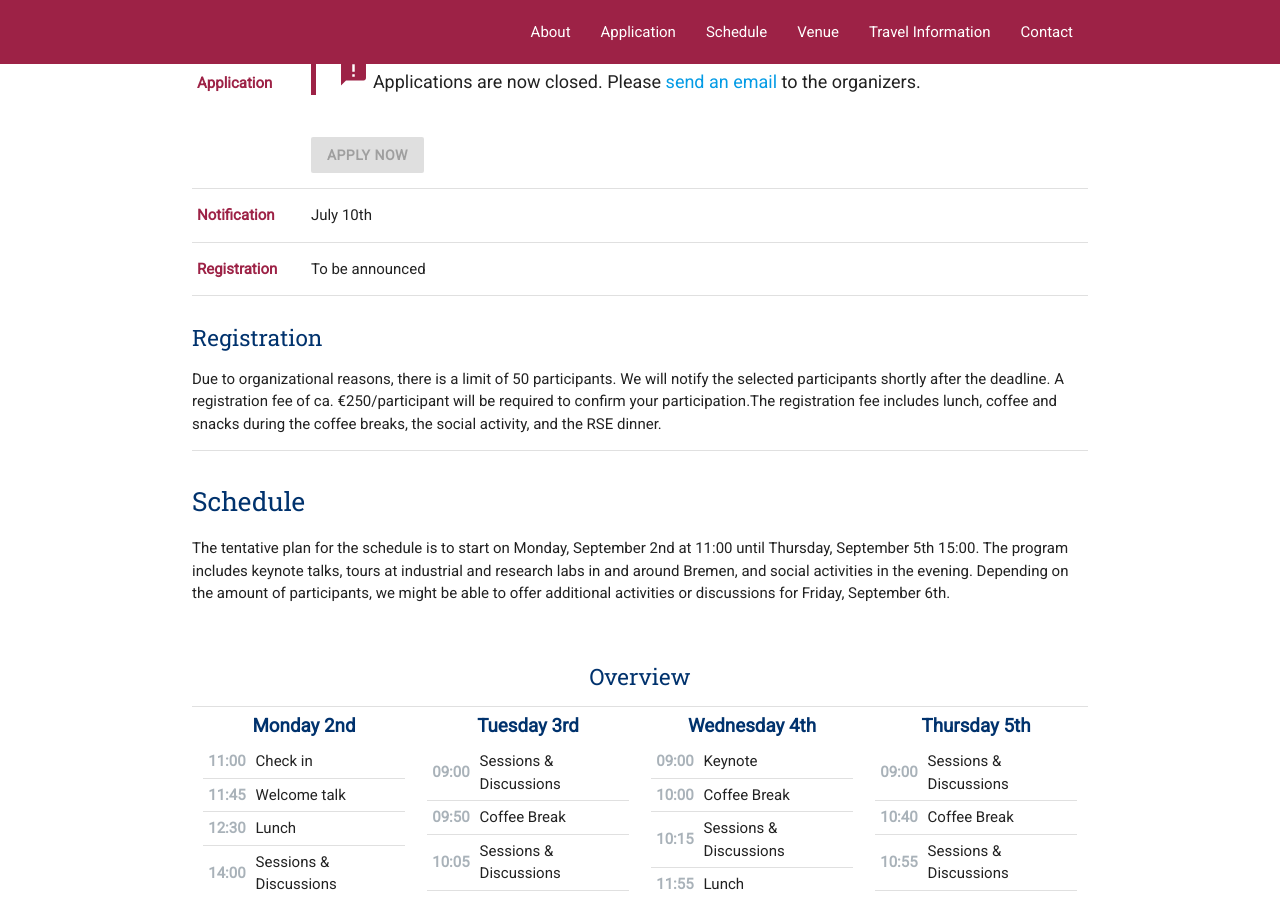
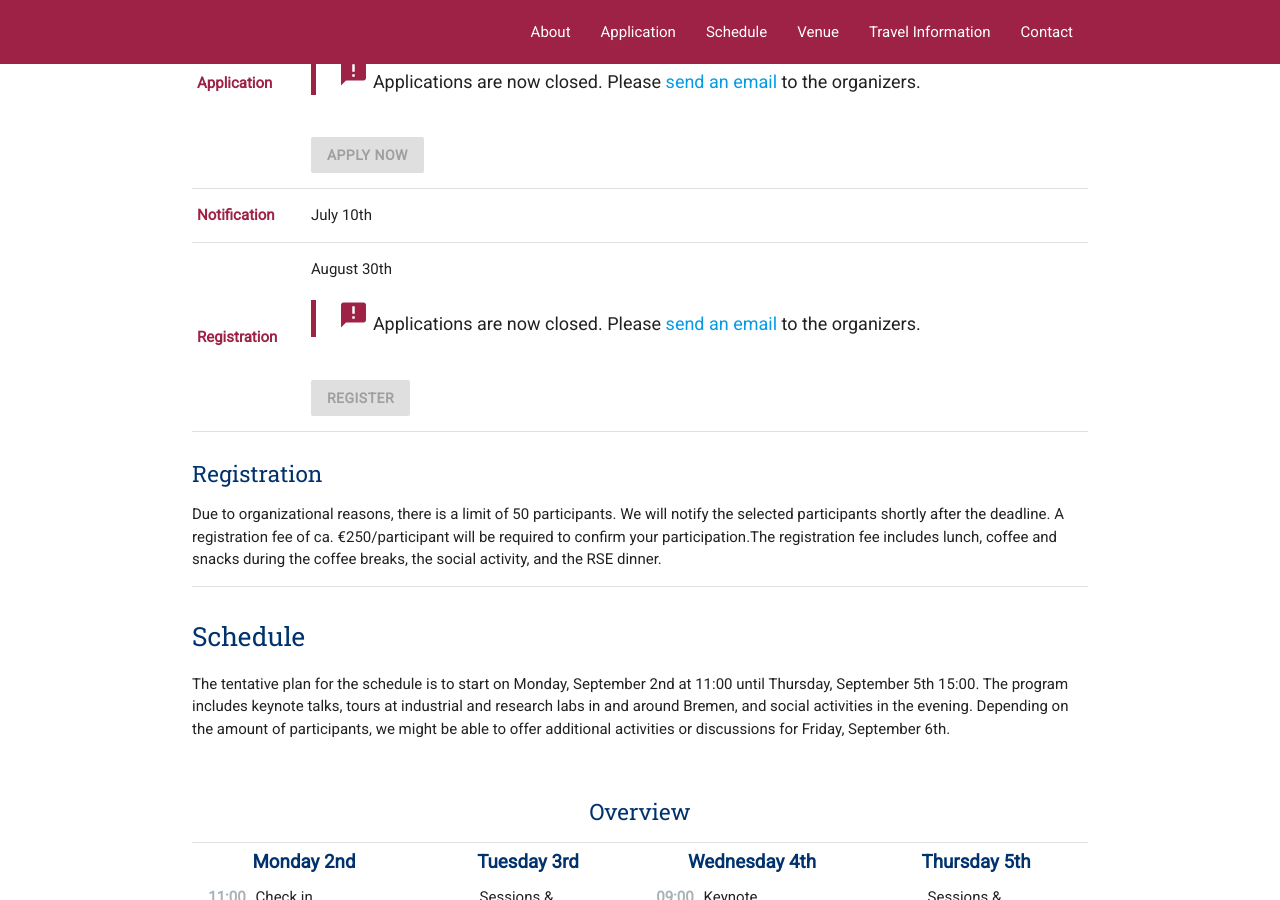
Before and after one commit to rsemeeting/rse2025, a Jekyll site: the page built from index.md, in a window 1280 px wide and 900 px high, scrolled down 1264 px. Built offline with Jekyll 4.4.1, drawn with Linux system fonts in a browser that asks for light colours; comment, search, counter and statistics services are not loaded; our own code applies the rules of GitHub Pages for plain Markdown files; some of the changed text lies outside the part shown.

Commit message:
Add registration dates and link

```diff
--- a/_config.yaml
+++ b/_config.yaml
@@ -17,7 +17,7 @@ dates:
     extension: June 22nd
   notification: July 10th
   registration:
-    deadline: To be announced
+    deadline: August 30th
     # extension:
 
 # Color settings
@@ -36,7 +36,7 @@ directions-link: https://www.uni-bremen.de/en/university/campus/getting-here
 map-embed: https://www.google.com/maps/embed?pb=!1m18!1m12!1m3!1d4790.394259466907!2d8.849937576572112!3d53.106652772220656!2m3!1f0!2f0!3f0!3m2!1i1024!2i768!4f13.1!3m3!1m2!1s0x47b1263299f7f1bd%3A0xcbac5c0abd21aa1f!2sMZH%2C%2028359%20Bremen!5e0!3m2!1sde!2sde!4v1720626450757!5m2!1sde!2sde
 organizer-email : rsemeeting@gmail.com
 application-page : https://forms.gle/riS111Z48CrhDCLW9
-# registration-page: http://
+registration-page: https://px.convent-registration.de/cgi-bin/rf?company=28207&event=1202&language=1&entry=9&onsite_mode=0
 
 collections:
   # - invited_speakers
--- a/_includes/banner.html
+++ b/_includes/banner.html
@@ -9,7 +9,7 @@
                 <p class="banner-subheading right-align">{{ site.venue }}<br>
                     {{ site.dates.meeting }}</p>
                 <br />
-                <a href="#application" class="btn-large">Apply Now</a>
+                <a href="{{ site.registration-page }}" class="btn-large">Register Now</a>
                 <br />
             </div>
         </div>
```
